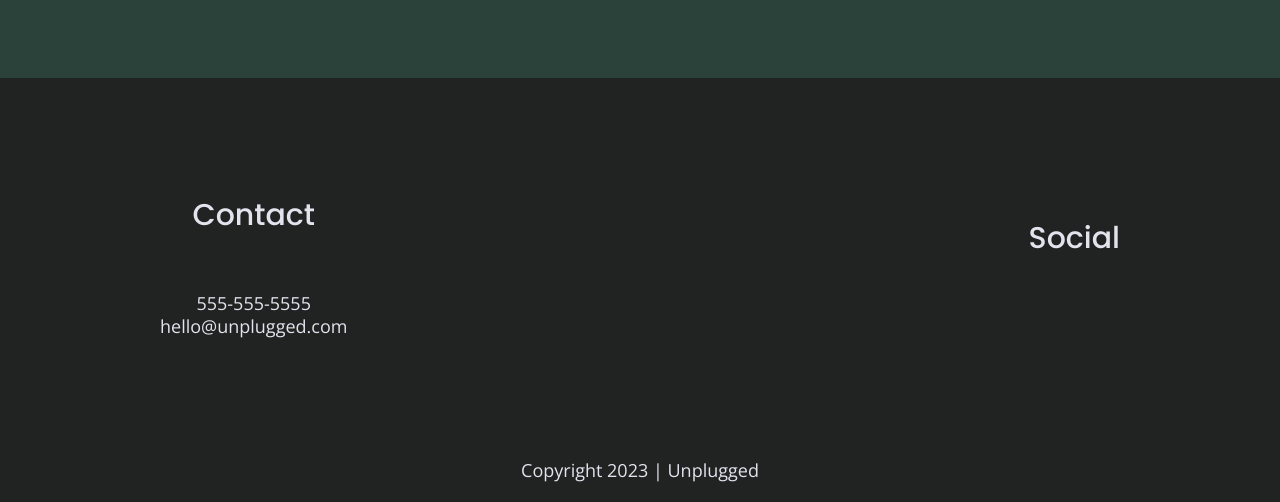
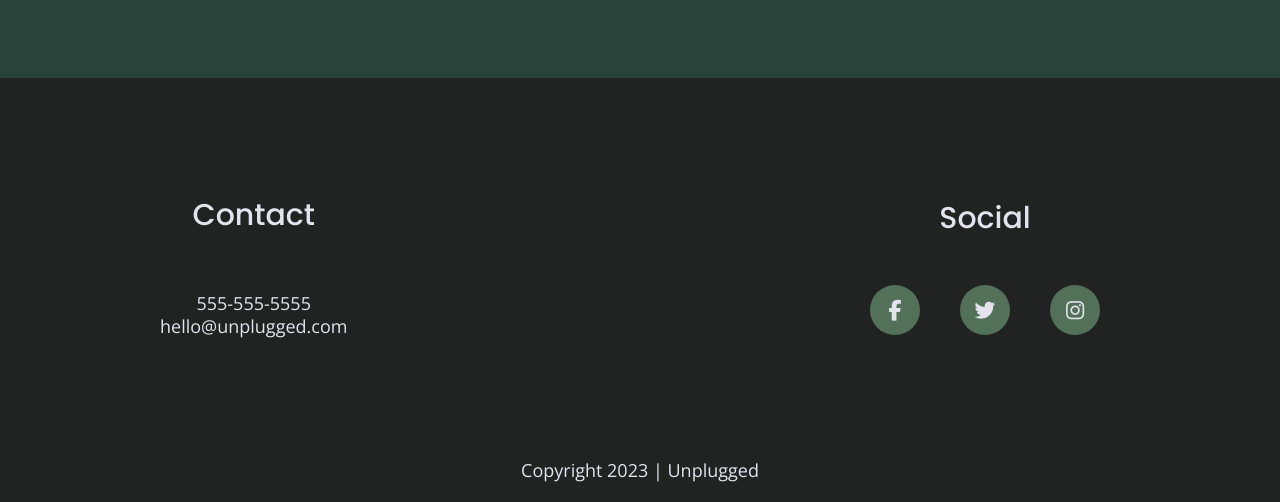
Before and after one commit to Sarah-Thomas-992/206-unplugged, a website built with Parcel: page index.html in a window 1280 px wide. Shown: the part 2339-2841 px from the top of the page. Built offline with nearby package versions, Linux system fonts and the light colour scheme.

Commit message:
Added social media icons

```diff
--- a/css/main.css
+++ b/css/main.css
@@ -243,6 +243,12 @@ footer .social-icons p {
   display: flex;
   align-items: center;
   justify-content: center;
+  font-size: 1.3em;
+  background: #527158;
+  border-radius: 100%;
+  width: 30px;
+  height: 30px;
+  padding: 10px;
 }
 
 footer .copyright {
@@ -573,7 +579,7 @@ input[type=button] {
   }
 
   header nav {
-    width: 20%;
+    width: 30%;
   }
 
   header nav ul {
@@ -599,6 +605,10 @@ input[type=button] {
     font-size: 1.5em;
   }
 
+  footer .social h4 {
+    padding-bottom: 30px;
+  }
+
   footer .contact {
     margin-bottom: 0;
   }
@@ -609,6 +619,10 @@ input[type=button] {
 
   footer p {
     line-height: 1.3;
+  }
+
+  footer .social-icons p {
+    margin: 0 20px;
   }
 
   /* -----------Main Page Body Styles---------- */
@@ -748,6 +762,10 @@ input[type=button] {
 
   header {
     padding: 15px 0;
+  }
+
+  header nav {
+    width: 20%;
   }
 
   .hero-area h1 {
--- a/index.html
+++ b/index.html
@@ -36,7 +36,7 @@
   <header>
     <div class="content-wrapper">
       <figure>
-        <a href="#">
+        <a href="index.html">
           <img src="unpluggedlogo.png" alt="unplugged logo">
         </a>
       </figure>
@@ -163,13 +163,19 @@
           <h4>Social</h4>
           <div class="social-icons">
             <p>
-              <a href="https://www.facebook.com/" target="_blank"></a>
+              <a href="https://www.facebook.com/" target="_blank">
+                <i class="fab fa-facebook-f"></i>
+              </a>
             </p>
             <p>
-              <a href="https://twitter.com/" target="_blank"></a>
+              <a href="https://twitter.com/" target="_blank">
+                <i class="fab fa-twitter"></i>
+              </a>
             </p>
             <p>
-              <a href="https://www.instagram.com/" target="_blank"></a>
+              <a href="https://www.instagram.com/" target="_blank">
+                <i class="fab fa-instagram"></i>
+              </a>
             </p>
           </div>
         </div>
```
Also changed, not shown: about/index.html (+10 -4 lines), faq/index.html (+10 -4 lines).
